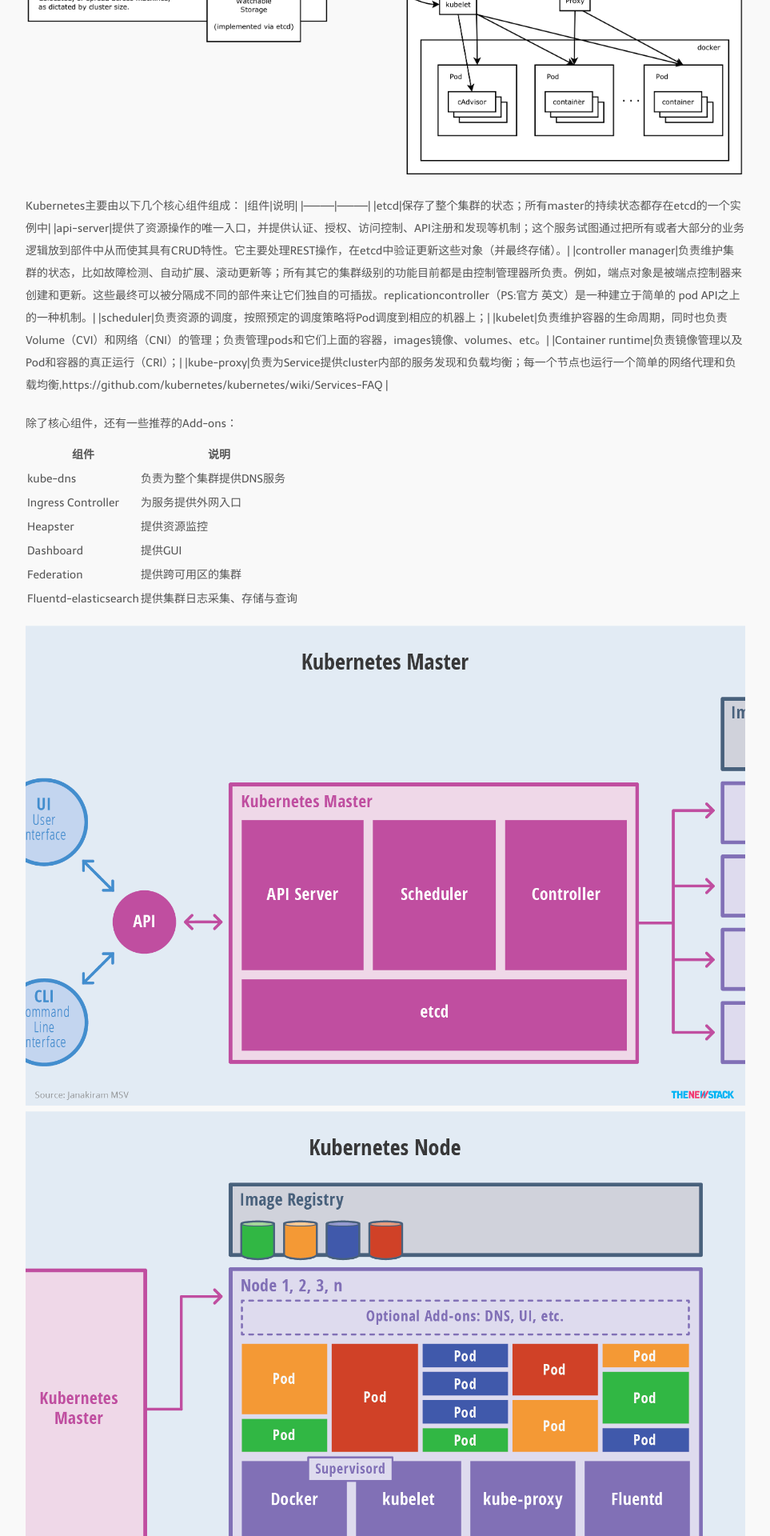
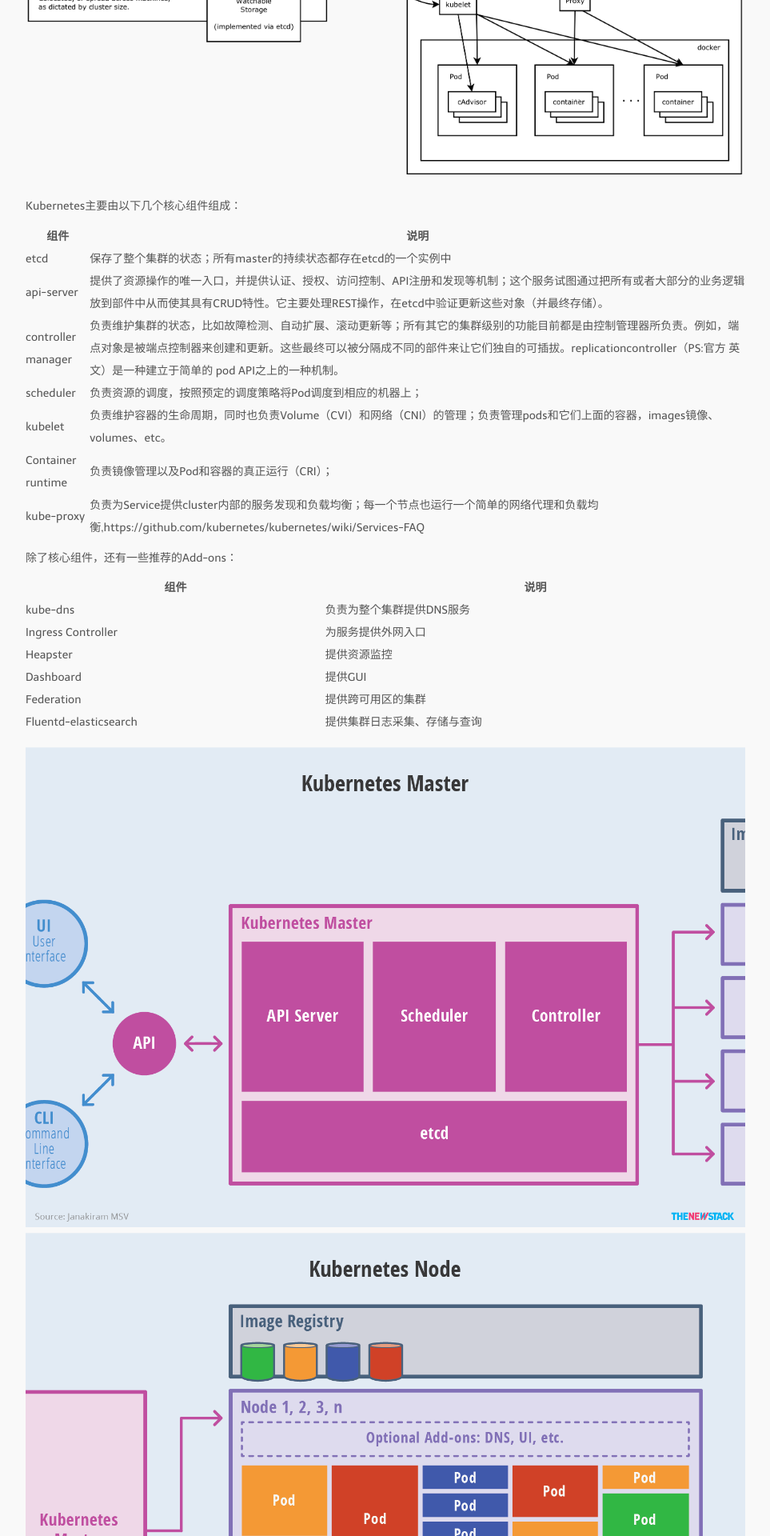
Before and after one commit to wongoo/blog-jekyll, a Jekyll site: the page built from _posts/2018-03-07-kubernates-introduction.markdown, in a window 1280 px wide. Shown: the part 931-2851 px from the top of the page at 80% size, without its empty margins (158-1121 px from the left). Built offline with Jekyll 4.4.1, drawn with Linux system fonts in a browser that asks for light colours; nearby versions of some CDN libraries; some web fonts are replaced; comment, search, counter and statistics services are not loaded.

Commit message:
update table style

```diff
--- a/_posts/2018-03-07-kubernates-introduction.markdown
+++ b/_posts/2018-03-07-kubernates-introduction.markdown
@@ -22,6 +22,7 @@ Kubernetes集群包含有节点代理kubelet和Master组件(APIs, scheduler, etc
 ![](media/files/k8s/kubernetes-architecture.png)
 
 Kubernetes主要由以下几个核心组件组成：
+
 |组件|说明|
 |-----------|-----------|
 |etcd|保存了整个集群的状态；所有master的持续状态都存在etcd的一个实例中|
--- a/media/css/style.css
+++ b/media/css/style.css
@@ -250,4 +250,18 @@ header #header h1{
     font-size:16px;
     margin:0;
 }
+table{
+    border-collapse: collapse;
+    border-spacing: 0;
+    table-layout: auto;
+    width: 100%;
+}
+th td{
+    display: table-cell;
+    word-wrap: break-word;
+    vertical-align: top;
+    border-width: 1px 0 0;
+    border-style: solid;
+    border-color: #e3e3e3;
+}
 /*# sourceMappingURL=style.css.map */
```
